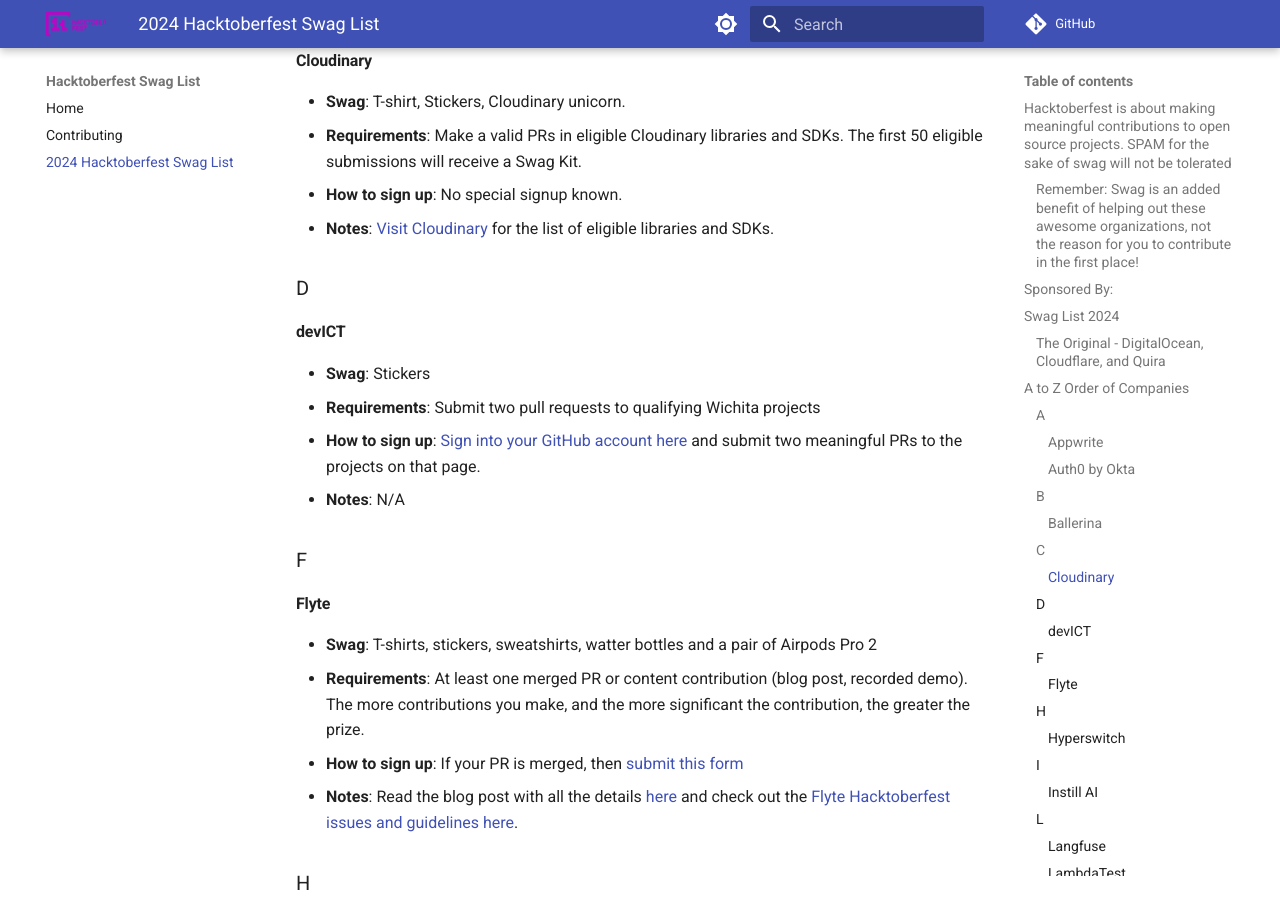
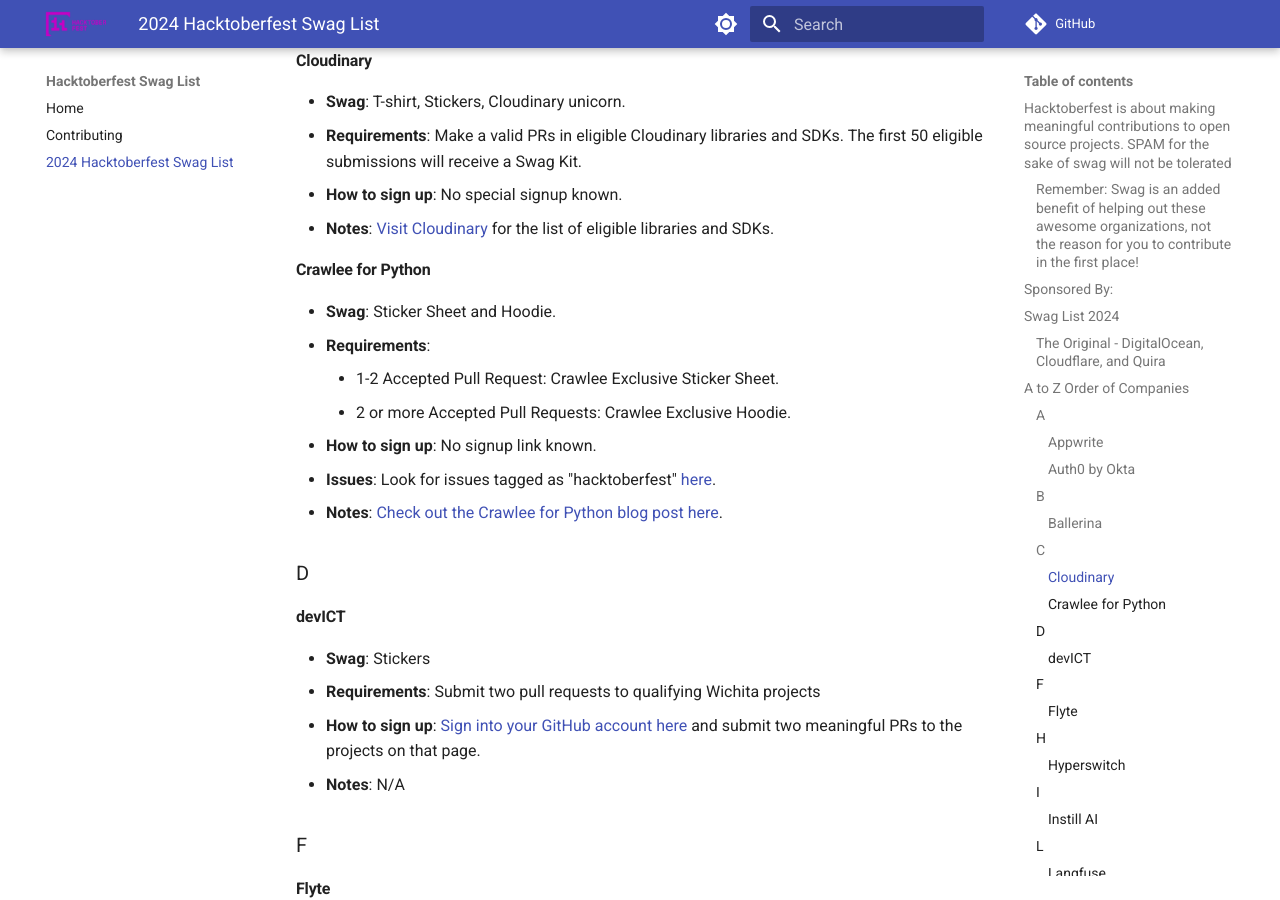
Before and after one commit to crweiner/hacktoberfest-swag-list, an MkDocs documentation site: the page built from docs/list.md, in a window 1280 px wide and 900 px high, scrolled down 2154 px. Built offline with MkDocs 1.6.1 and Material for MkDocs 9.7.7, drawn with Linux system fonts in a browser that asks for light colours; plug-ins that fetch from the network failed and are left out; comment, search, counter and statistics services are not loaded.

Commit message:
add crawlee for python to swag list

```diff
--- a/docs/list.md
+++ b/docs/list.md
@@ -66,6 +66,16 @@
 - **Requirements**: Make a valid PRs in eligible Cloudinary libraries and SDKs. The first 50 eligible submissions will receive a Swag Kit.
 - **How to sign up**: No special signup known.
 - **Notes**: [Visit Cloudinary](https://cloudinary.com/blog/hacktoberfest-open-source-celebration-cloudinary) for the list of eligible libraries and SDKs.
+
+#### **Crawlee for Python**
+
+- **Swag**: Sticker Sheet and Hoodie.
+- **Requirements**:
+    - 1-2 Accepted Pull Request: Crawlee Exclusive Sticker Sheet.
+    - 2 or more Accepted Pull Requests: Crawlee Exclusive Hoodie.
+- **How to sign up**: No signup link known.
+- **Issues**: Look for issues tagged  as "hacktoberfest" [here](https://github.com/apify/crawlee-python/issues?q=sort%3Aupdated-desc+is%3Aopen+label%3Ahacktoberfest).
+- **Notes**:  [Check out the Crawlee for Python blog post here](https://github.com/apify/crawlee-python/issues/555).
 
 ### D
 
```
